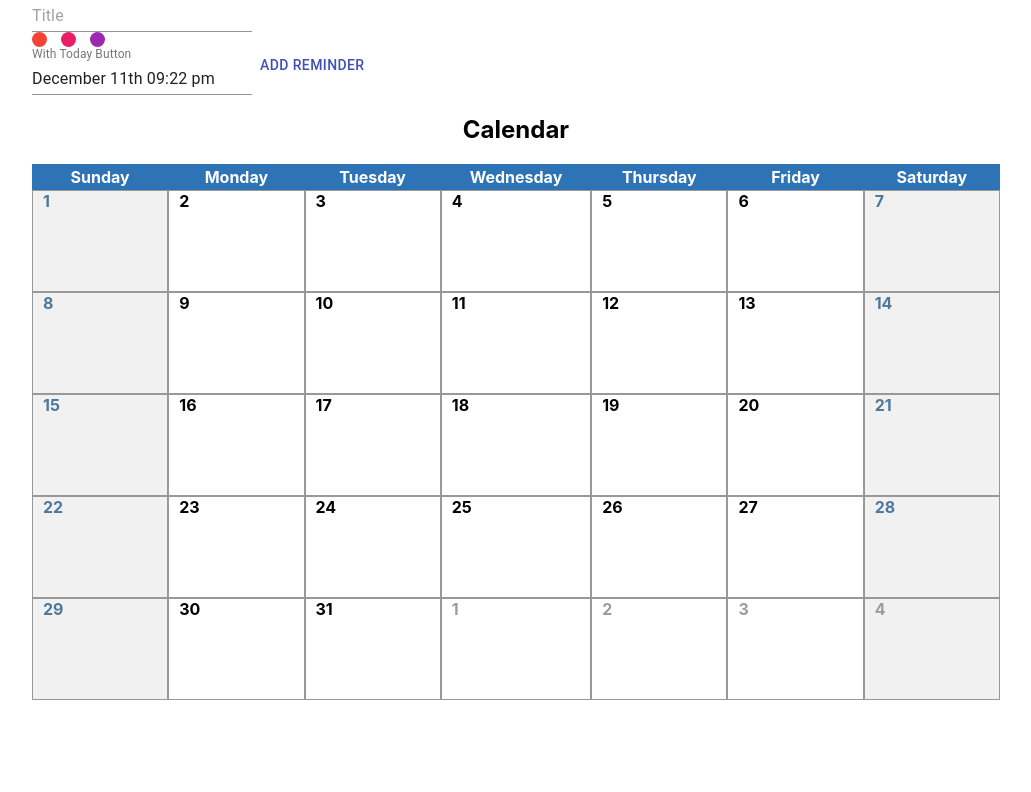
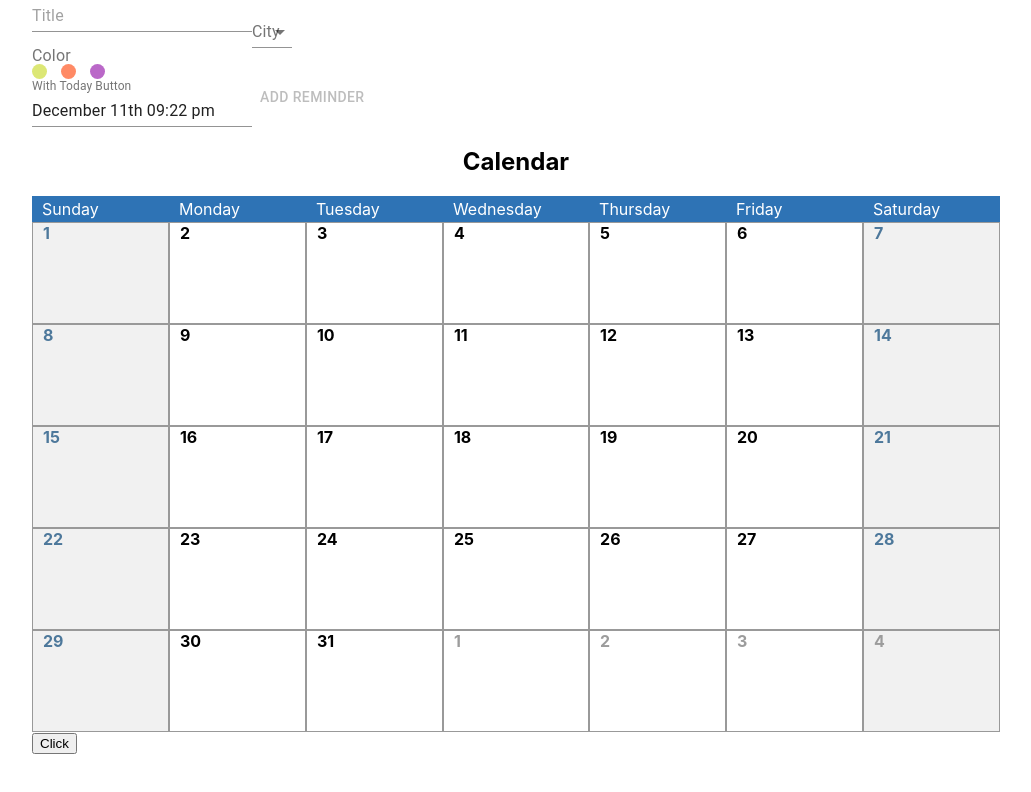
Before and after one commit to acicco/react-calendar, a React (Create React App) app: page / in a window 1280 px wide. Shown: the top 792 px of the page, without its empty margins (124-1155 px from the left). Built offline with nearby package versions, Linux system fonts and the light colour scheme.

Commit message:
Refactored code and replaced key with uuid

```diff
--- a/src/Components/Month.js
+++ b/src/Components/Month.js
@@ -1,38 +1,35 @@
 import React, { Component } from 'react'
 import moment from 'moment';
-import Day from './Day';
 import Week from './Week';
+import {getMonth} from '../helpers/dateUtil';
+import uuid from 'uuid';
 
 let weekDays = moment.weekdays().map( day => {
     return (
-        <th key={day} className="table-head">
+        <div key={uuid.v4()} className="table-head">
             {day}
-        </th>
+        </div>
     )
 });
 
-let today = moment();
-let startOfTheMonth = moment().startOf('month');
-let endOfTheMonth = moment().endOf('month');
-let startDate = startOfTheMonth.startOf('week');
-let endDate = endOfTheMonth.endOf('week')
-let days = [];
-let weeks = [];
-let day = startDate;
+const today = moment();
+const {weeks} = getMonth(today);
 
-while (day <= endDate) {
-    for (let i = 0; i < 7; i++) {
-        days.push(moment(day));
-        day.add(1, 'days');
+export default class Month extends Component {
+    state = {
+        startOfTheMonth: moment().startOf('month'),
+        endOfTheMonth : moment().endOf('month'),
     }
-    weeks.push(days);
-    days = [];
-}
 
 
-
-
-export default class Month extends Component {
+    nextMonth () {
+        let c = this.state.startOfTheMonth;
+        let e = this.state.endOfTheMonth;
+        this.setState({
+            startOfTheMonth: c.add(1, 'month'),
+            endOfTheMonth: e.add(1, 'month')
+        });
+    }
     render() {
         return (
             <div className="table">
@@ -40,8 +37,9 @@ export default class Month extends Component {
                     {weekDays}
                 </div>
                 <div className="table-body">
-                    {weeks.map(week =>  <Week week={week} today={today}/>)}
+                    {weeks.map(week =>  <Week key={uuid.v4()} week={week} today={today}/>)}
                 </div>
+            <button onClick={this.nextMonth.bind(this)}>Click</button>
             </div>
         )
     }
--- a/src/Components/ReminderForm.js
+++ b/src/Components/ReminderForm.js
@@ -1,10 +1,16 @@
+import { CirclePicker } from 'react-color';
+import {addReminder, getReminderById} from '../actions/reminderActions';
+import {connect} from 'react-redux';
+import {monthInterval} from '../helpers/dateUtil';
+import Button from '@material-ui/core/Button';
+import DateTimePicker from './DateTimePicker';
+import FormControl from '@material-ui/core/FormControl';
+import TextField from '@material-ui/core/TextField';
+import InputLabel from '@material-ui/core/InputLabel';
+import MenuItem from '@material-ui/core/MenuItem';
+import moment from 'moment';
 import React from 'react';
-import Input from '@material-ui/core/Input';
-import Button from '@material-ui/core/Button';
-import { CirclePicker } from 'react-color';
-import moment from 'moment';
-import {monthInterval} from '../helpers/dateUtil';
-import DateTimePicker from './DateTimePicker';
+import Select from '@material-ui/core/Select';
 
 class ReminderForm extends React.Component {
   constructor(props) {
@@ -12,27 +18,78 @@ class ReminderForm extends React.Component {
 
     this.state = {
         title: "",
-        dateTime: moment()
+        dateTime: moment(),
+        city: "",
+        color: ""
     }
+  }
+
+  handleChangeComplete = color => {
+    this.setState({
+      color: color.hex
+    })
+  }
+
+  handleType = (e) => {
+    this.setState({
+      title: e.target.value,
+    });
+  }
+
+  handleSelect = (e) => {
+    this.setState({
+      city: e.target.value,
+    });
   }
 
   submit(e) {
     e.preventDefault();
-    console.log(this.state);
-
+    let {title, dateTime, color, city} = this.state;
+    dateTime = dateTime.format('D-M-Y');
+    let reminder = {
+      title,
+      dateTime,
+      city,
+      color
+    };
+    this.props.addReminder(reminder);
+    this.setState({
+      title: "",
+      dateTime: moment(),
+      city: "",
+      color: ""
+    });
   }
 
   render() {
     const today = moment();
     const {startDate, endDate} = monthInterval(today);
+    const {title, color, dateTime, city} = this.state;
     return (
-      <form onSubmit={this.submit.bind(this)}>
-        <Input placeholder="Title" type="text" />
-        <CirclePicker circleSize={15} width={100} colors={["#f44336", "#e91e63", "#9c27b0"]} />
-        <DateTimePicker value={this.state.dateTime} minDate={startDate} maxDate={endDate} onChange={(dateTime) => this.setState({dateTime})} />
-        <Button type="submit" color="primary">Add Reminder</Button>
+      <form className="form" onSubmit={this.submit.bind(this)}>
+        <TextField placeholder="Title" helperText={title.length >= 30 ? 'The title is too long': ''} error={title.length >= 30 ? true : false} type="text" onChange={this.handleType.bind(this)} value={title} />
+        <FormControl>
+          <InputLabel id="demo-simple-select-label">City</InputLabel>
+          <Select
+            labelId="demo-simple-select-label"
+            id="demo-simple-select"
+            value={city}
+            onChange={this.handleSelect.bind(this)}
+            >
+            <MenuItem value="London">London</MenuItem>
+            <MenuItem value="New York">New York</MenuItem>
+            <MenuItem value="Buenos Aires">Buenos Aires</MenuItem>
+          </Select>
+        </FormControl>
+        <InputLabel id="demo-simple-select-label">Color</InputLabel>
+        <CirclePicker circleSize={15} width={100} colors={['#dce775', '#ff8a65', '#ba68c8']} color={color} onChangeComplete={this.handleChangeComplete} />
+        <DateTimePicker value={dateTime} minDate={startDate} maxDate={endDate} onChange={(dateTime) => this.setState({dateTime})} />
+        <Button type="submit" disabled={(title.length === 0 || title.length >= 30) ? true : false} color="primary">Add Reminder</Button>
       </form>
     );
   }
 }
-export default ReminderForm;
+const mapStateToProps = state => ({
+  reminders: state.reminders.allReminders
+});
+export default connect(mapStateToProps, {addReminder, getReminderById})(ReminderForm);
--- a/src/Components/Reminders.js
+++ b/src/Components/Reminders.js
@@ -1,32 +1,18 @@
 import React, { Component } from 'react'
+import Reminder from './Reminder';
+import uuid from 'uuid';
 
 export default class Reminders extends Component {
-    state = {
-        reminder: {
-            dayId: null,
-            title: "",
-            time: "",
-            city: "",
-            weather : "",
-            color: ""
-        },
-    }
+
     render() {
         const {reminders} = this.props;
         return (
             <div className="reminders">
                 {reminders.map( reminder => {
-                    const reminderStyle = {
-                        background: reminder.color,
-                        border: "1px",
-                        margin: "5px",
-                        fontSize: "12px"
-                    };
+
 
                     return (
-                        <div key={`${reminder.time}-${reminder.title}`} style={reminderStyle}>
-                            {reminder.title}
-                        </div>
+                        <Reminder key={uuid.v4()} reminder={reminder}/>
                     )
                 })}
             </div>
--- a/src/Components/Week.js
+++ b/src/Components/Week.js
@@ -1,5 +1,6 @@
 import React, { Component } from 'react'
 import Day from './Day';
+import uuid from 'uuid';
 
 export default class Week extends Component {
 
@@ -9,8 +10,8 @@ export default class Week extends Component {
             <div className="table-row">
                {week.map( day => {
                    return (
-                       <div className="table-data">
-                           <Day day={day} today={today}/>
+                       <div key={uuid.v4()} className="table-data">
+                           <Day key={uuid.v4()} day={day} today={today}/>
                        </div>
                    )
                })}
```
